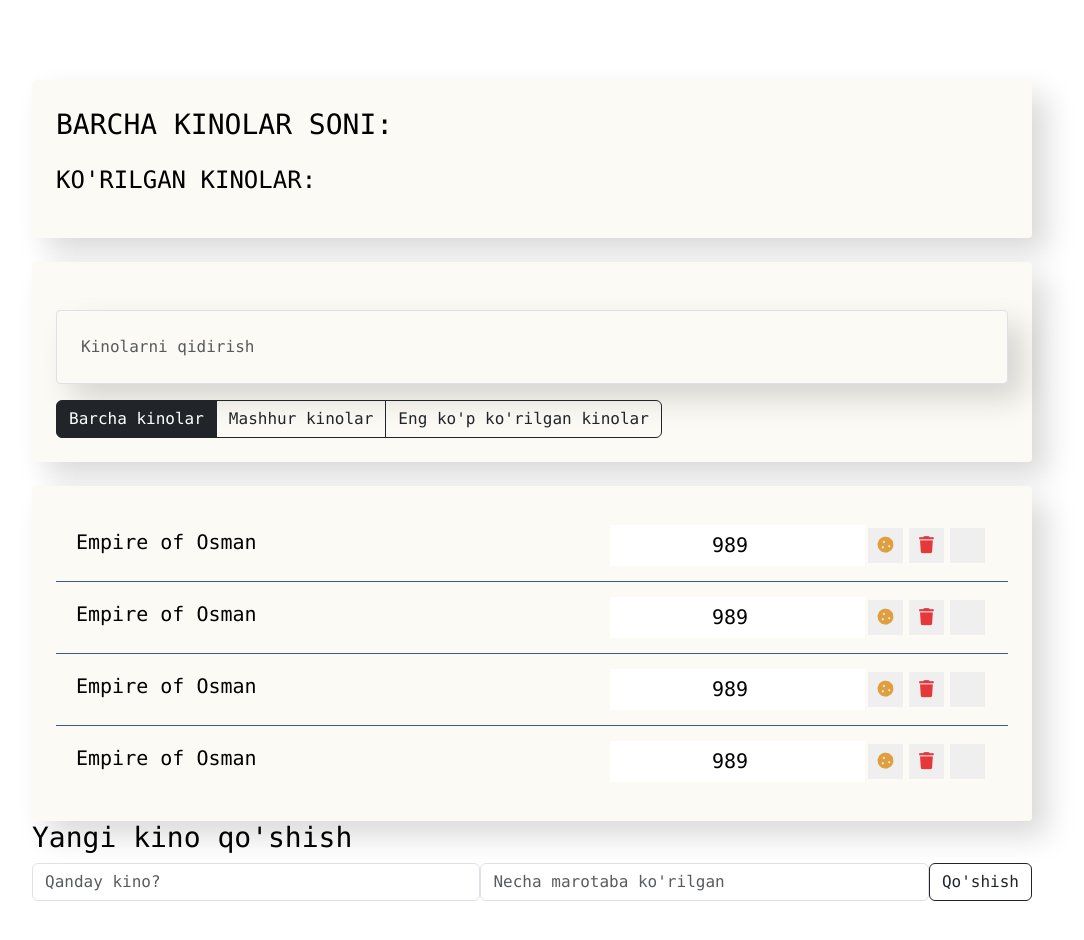
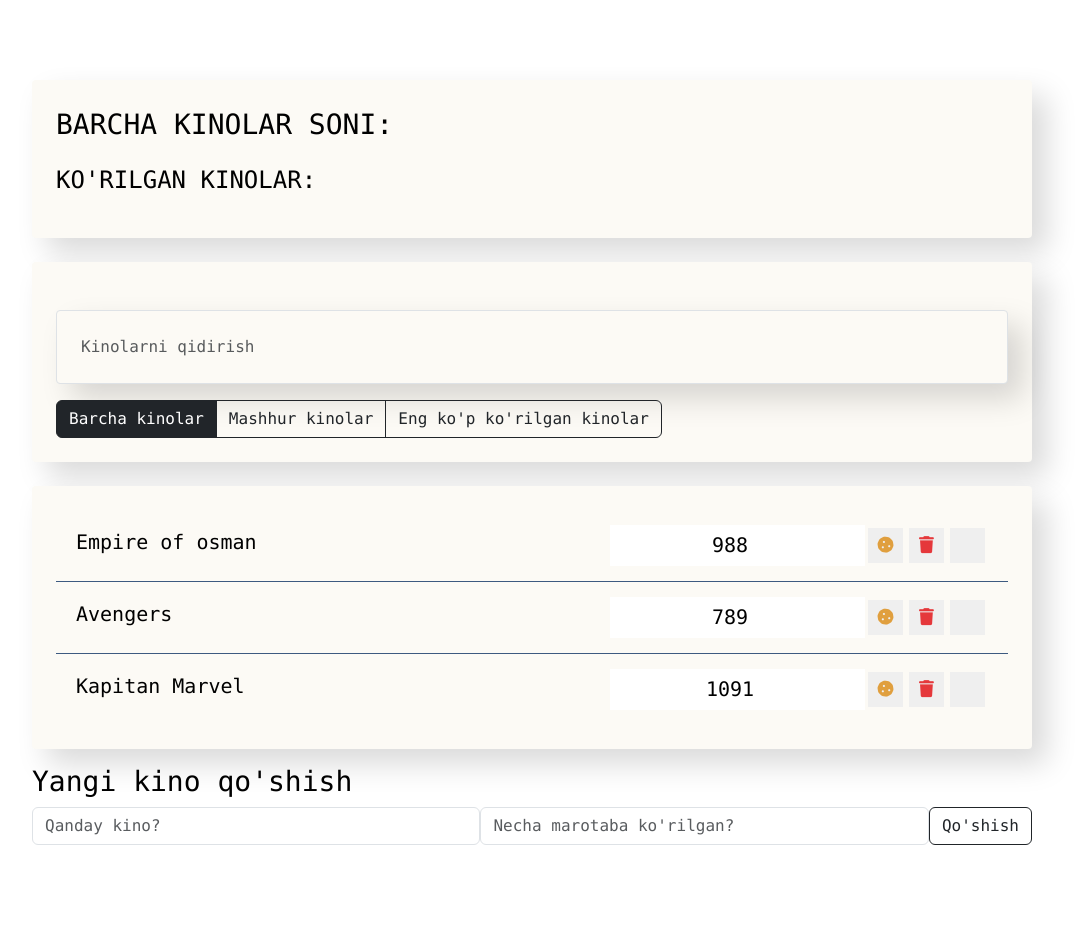
Before and after one commit to Alisherovich07/React, a React app: page / in a window 1280 px wide. Shown: the whole page, without its empty margins (108-1192 px from the left). Built offline with nearby package versions, Linux system fonts and the light colour scheme.

Commit message:
input and button

```diff
--- a/src/components/app/app.js
+++ b/src/components/app/app.js
@@ -7,6 +7,11 @@ import MovieList from '../movie-list/movie-list'
 import MoviesAddForm from '../movies-add-form/movies-add-form'
 
 const App = () => {
+  const data = [{ name: 'Empire of osman' , viewers: 988, favourite: false, id: 1 },
+                {name: 'Avengers', viewers: 789, favourite: false, id: 2},
+                {name: 'Kapitan Marvel', viewers:1091, favourite: true, id: 3},
+  ]
+
     return (
     <div className="app font-monospace">
       <div className="content">
@@ -15,7 +20,7 @@ const App = () => {
          <SearchPanel />
          <AppFilter />
         </div>
-        <MovieList />
+        <MovieList data={data} />
         <MoviesAddForm />
       </div>
     </div>
--- a/src/components/movie-list-item/movie-list-item.css
+++ b/src/components/movie-list-item/movie-list-item.css
@@ -55,11 +55,11 @@
     transform: translateX(0px);
 }
 
-.list-group-item.increase .list-group-item-label,
-.list-group-item.increase .list-group-item-input {
+.list-group-item.favourite .list-group-item-label,
+.list-group-item.favourite .list-group-item-input {
     color: #e09f3e;
 }
 
-.list-group-item.increase .btn-star {
+.list-group-item.favourite .btn-star {
     color: #aeaeae;
 }
--- a/src/components/movie-list-item/movie-list-item.js
+++ b/src/components/movie-list-item/movie-list-item.js
@@ -1,10 +1,55 @@
+import { Component } from 'react'
 import './movie-list-item.css'
 
-const MovieListItem = () => {
+
+class MovieListItem extends Component{
+  constructor (props) {
+    super(props)
+    this.state = {favourite: false, like: false }
+  }
+
+  onFavourite = () => {
+    this.setState(({ favourite }) => ({
+      favourite: !favourite,
+    }))
+  }
+
+  onLike = () => {
+    this.setState(({like}) => ({
+      like: !like,
+    }))
+  }
+
+  render() {
+    const { name, viewers } =this.props
+    const {favourite, like} = this.state
+
+    return (
+      <li className={`list-group-item d-flex justify-content-between ${favourite && 'favourite'} ${like && 'like'}`}>
+          <span onClick={this.onLike} className="list-group-item-label">{name}</span>
+          <input type="number" className="list-group-item-input" defaultValue={viewers} />
+          <div className="d-flex justify-content-center align-items-center">
+              <button type="button" className="btn-cookie btn-sm"  onClick={this.onFavourite}>
+                <i className="fas fa-cookie"></i>
+              </button>
+              <button type="button" className="btn-trash btn-sm">
+                <i className="fas fa-trash"></i>
+              </button>
+              <button type="button" className="btn-star btn-sm">
+                <i className="fas fa-star"></i>
+              </button>
+          </div>
+      </li>
+    )
+  }
+}
+
+
+/* const MovieListItem = ({ name, viewers, favourite }) => {
   return (
-    <li className="list-group-item d-flex justify-content-between">
-        <span className="list-group-item-label">Empire of Osman</span>
-        <input type="number" className="list-group-item-input" defaultValue="989" />
+    <li className={`list-group-item d-flex justify-content-between ${favourite && 'favourite'}`}>
+        <span className="list-group-item-label">{name}</span>
+        <input type="number" className="list-group-item-input" defaultValue={viewers} />
         <div className="d-flex justify-content-center align-items-center">
             <button type="button" className="btn-cookie btn-sm">
               <i className="fas fa-cookie"></i>
@@ -18,6 +63,6 @@ const MovieListItem = () => {
         </div>
     </li>
   )
-}
+} */
 
 export default MovieListItem
--- a/src/components/movie-list/movie-list.js
+++ b/src/components/movie-list/movie-list.js
@@ -2,14 +2,13 @@ import "./movie-list.css"
 
 import MovieListItem from "../movie-list-item/movie-list-item"
 
-const MovieList = () => {
+const MovieList = ({ data }) => {
   return (
-    <div className="movie-list">
-      <MovieListItem />
-      <MovieListItem />
-      <MovieListItem />
-      <MovieListItem />
-    </div>
+    <ul className="movie-list">
+      {data.map(item => (
+        <MovieListItem key={item.id} name={item.name} viewers={item.viewers} favourite={item.favourite} />
+      ))}
+    </ul>
   )
 }
 
--- a/src/components/movies-add-form/movies-add-form.js
+++ b/src/components/movies-add-form/movies-add-form.js
@@ -1,12 +1,30 @@
+import { Component } from "react"
 import './movies-add-form'
 
-const MoviesAddForm = () => {
+class MoviesAddForm extends Component {
+  constructor(props){
+    super(props)
+    this.state = {
+      name: '',
+      views: '',
+    }
+  }
+
+  changeHandlerInput = e  => {
+    this.setState({
+      [e.target.name]: e.target.value,
+    })
+  }
+
+  render(){
     return (
       <div className='movies-add-form'>
           <h3>Yangi kino qo'shish</h3>
           <form className='add-form d-flex'>
-            <input type='text' className='form-control new-post-label' placeholder='Qanday kino?' />
-            <input type='number' className='form-control new-post-label' placeholder="Necha marotaba ko'rilgan" />
+              <input type='text' className='form-control new-post-label' placeholder='Qanday kino?'
+              onChange={this.changeHandlerInput} name="name" />
+              <input type='number' className='form-control new-post-label' placeholder="Necha marotaba ko'rilgan?"
+              onChange={this.changeHandlerInput} name="views" />
               <button type='submit' className='btn btn-outline-dark'>
                   Qo'shish
               </button>
@@ -14,5 +32,7 @@ const MoviesAddForm = () => {
       </div>
     )
   }
+}
+
 
 export default MoviesAddForm
```
Lines whose indentation alone changed are shown as unchanged.
